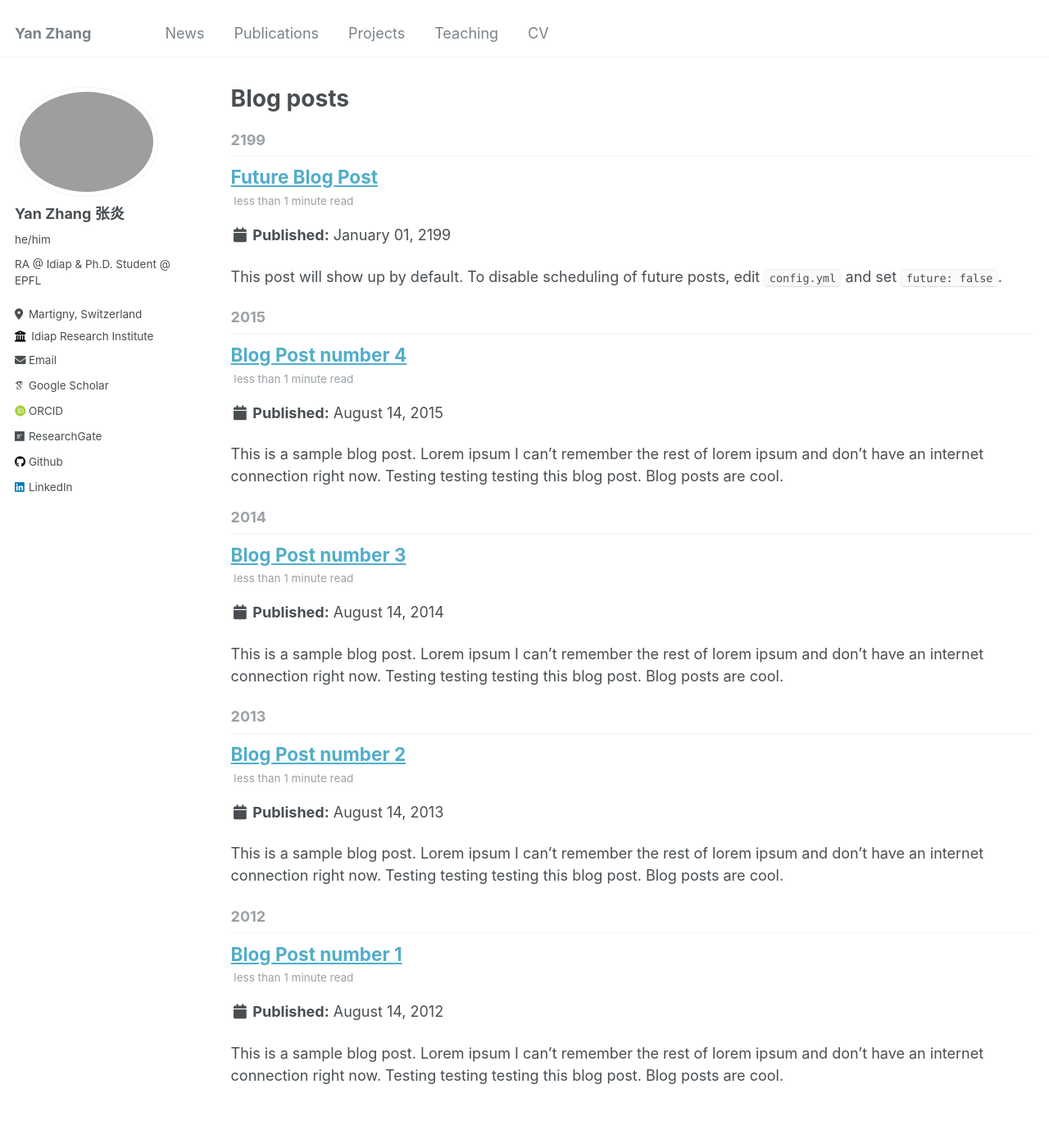
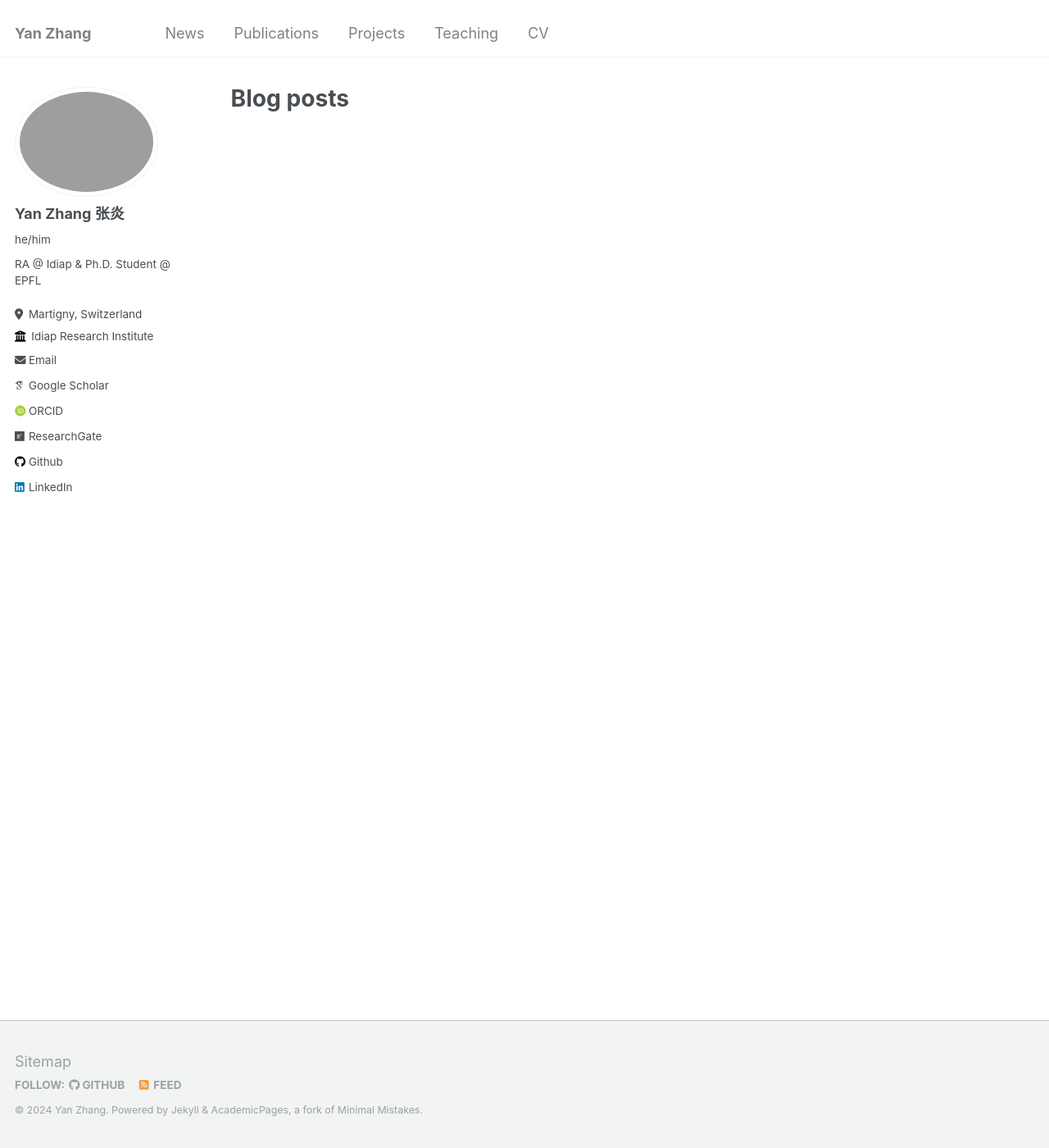
Before and after one commit to ollieyzhang/ollieyzhang.github.io, a Jekyll site: the page built from _pages/year-archive.html, in a window 1280 px wide and 1400 px high. Shown: the whole window at 82% size. Built offline with Jekyll 4.4.1, drawn with Linux system fonts in a browser that asks for light colours; some web fonts are replaced.

```diff
--- a/_posts/2012-08-14-blog-post-1.md
+++ /dev/null
@@ -1,20 +0,0 @@
----
-title: 'Blog Post number 1'
-date: 2012-08-14
-permalink: /posts/2012/08/blog-post-1/
-tags:
-  - cool posts
-  - category1
-  - category2
----
-
-This is a sample blog post. Lorem ipsum I can't remember the rest of lorem ipsum and don't have an internet connection right now. Testing testing testing this blog post. Blog posts are cool.
-
-Headings are cool
-======
-
-You can have many headings
-======
-
-Aren't headings cool?
-------
--- a/_posts/2013-08-14-blog-post-2.md
+++ /dev/null
@@ -1,20 +0,0 @@
----
-title: 'Blog Post number 2'
-date: 2013-08-14
-permalink: /posts/2013/08/blog-post-2/
-tags:
-  - cool posts
-  - category1
-  - category2
----
-
-This is a sample blog post. Lorem ipsum I can't remember the rest of lorem ipsum and don't have an internet connection right now. Testing testing testing this blog post. Blog posts are cool.
-
-Headings are cool
-======
-
-You can have many headings
-======
-
-Aren't headings cool?
-------
--- a/_posts/2014-08-14-blog-post-3.md
+++ /dev/null
@@ -1,20 +0,0 @@
----
-title: 'Blog Post number 3'
-date: 2014-08-14
-permalink: /posts/2014/08/blog-post-3/
-tags:
-  - cool posts
-  - category1
-  - category2
----
-
-This is a sample blog post. Lorem ipsum I can't remember the rest of lorem ipsum and don't have an internet connection right now. Testing testing testing this blog post. Blog posts are cool.
-
-Headings are cool
-======
-
-You can have many headings
-======
-
-Aren't headings cool?
-------
--- a/_posts/2199-01-01-future-post.md
+++ /dev/null
@@ -1,11 +0,0 @@
----
-title: 'Future Blog Post'
-date: 2199-01-01
-permalink: /posts/2012/08/blog-post-4/
-tags:
-  - cool posts
-  - category1
-  - category2
----
-
-This post will show up by default. To disable scheduling of future posts, edit `config.yml` and set `future: false`.
```
Also changed, not shown: _pages/about.md (+1 -1 lines), _pages/publications.md (+5 -3 lines), _posts/2015-08-14-blog-post-4.md (deleted, +0 -20 lines).
